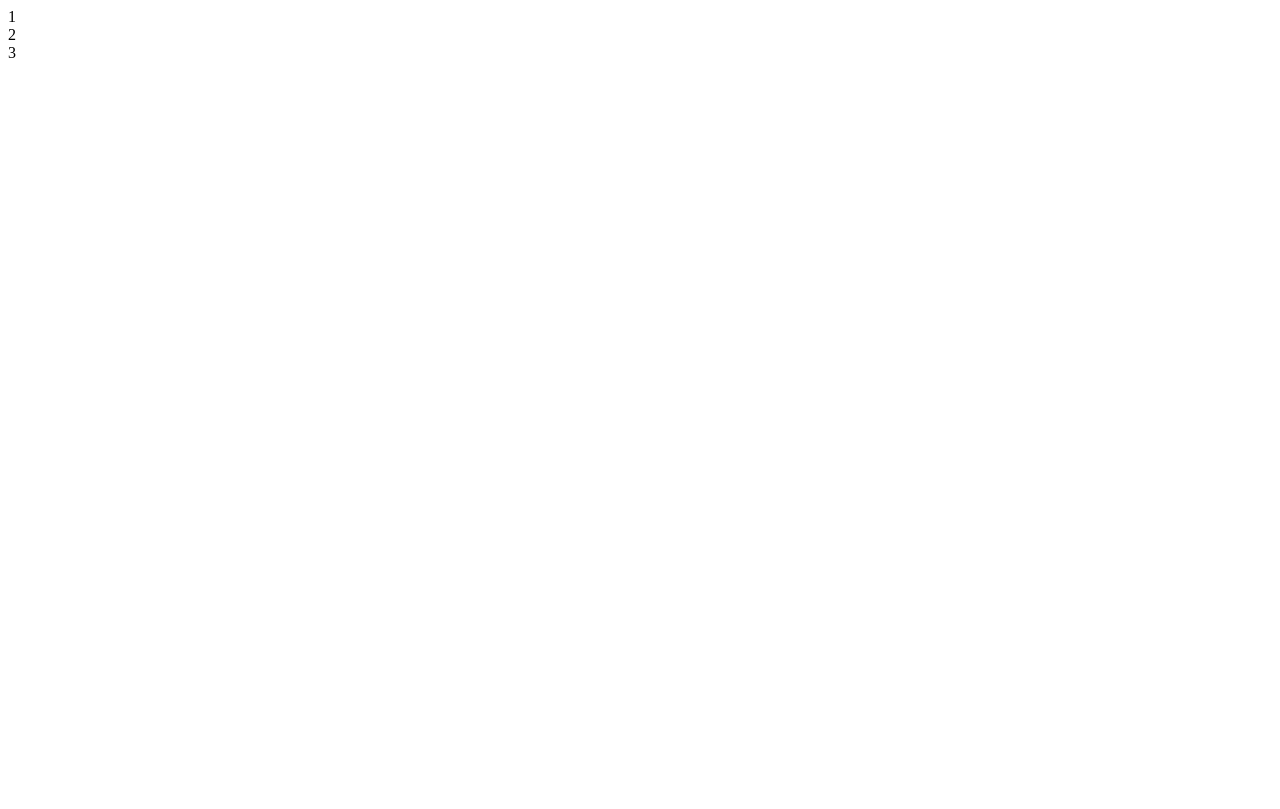
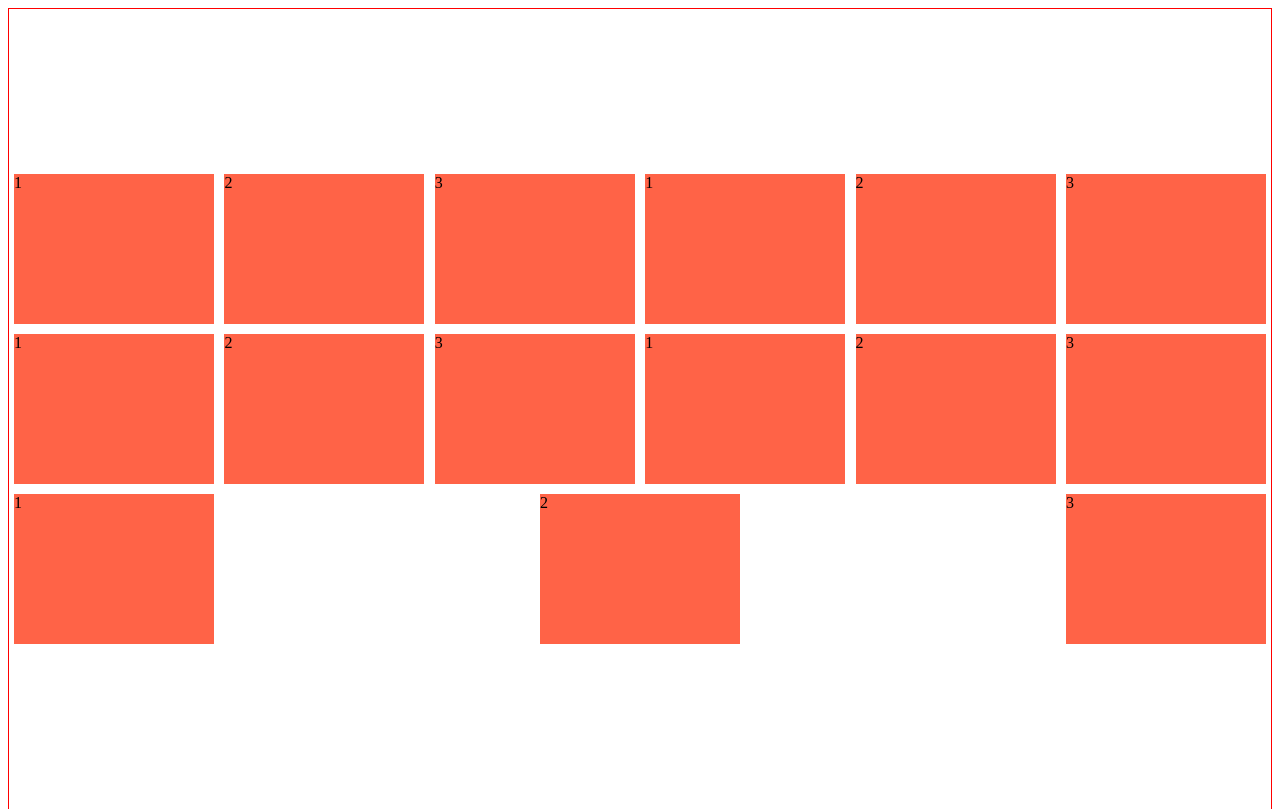
Before and after one commit to bluephenix-web/blue-phenix-project, a plain HTML site: page index.html in a window 1280 px wide. Shown: the top 809 px of the page. Drawn offline with Linux system fonts and the light colour scheme.

Commit message:
Update index.html

```diff
--- a/index.html
+++ b/index.html
@@ -4,12 +4,40 @@
     <meta charset="UTF-8">
     <meta name="viewport" content="width=device-width, initial-scale=1.0">
     <title>Document</title>
+    <style>
+        #container{
+            border:1px solid red;
+            display:flex;
+            height:800px;
+            flex-flow:row wrap;
+            justify-content:space-between;
+            align-content:center;
+        }
+        .items{
+            background-color: tomato;
+            width:200px;
+            height:150px;
+            margin:5px;
+        }
+    </style>
 </head>
 <body>
     <div id="container">
         <div class="items">1</div>
         <div class="items">2</div>
         <div class="items">3</div>
+        <div class="items">1</div>
+        <div class="items">2</div>
+        <div class="items">3</div>
+        <div class="items">1</div>
+        <div class="items">2</div>
+        <div class="items">3</div>
+        <div class="items">1</div>
+        <div class="items">2</div>
+        <div class="items">3</div>
+        <div class="items">1</div>
+        <div class="items">2</div>
+        <div class="items">3</div>
     </div>
 </body>
 </html>
```
